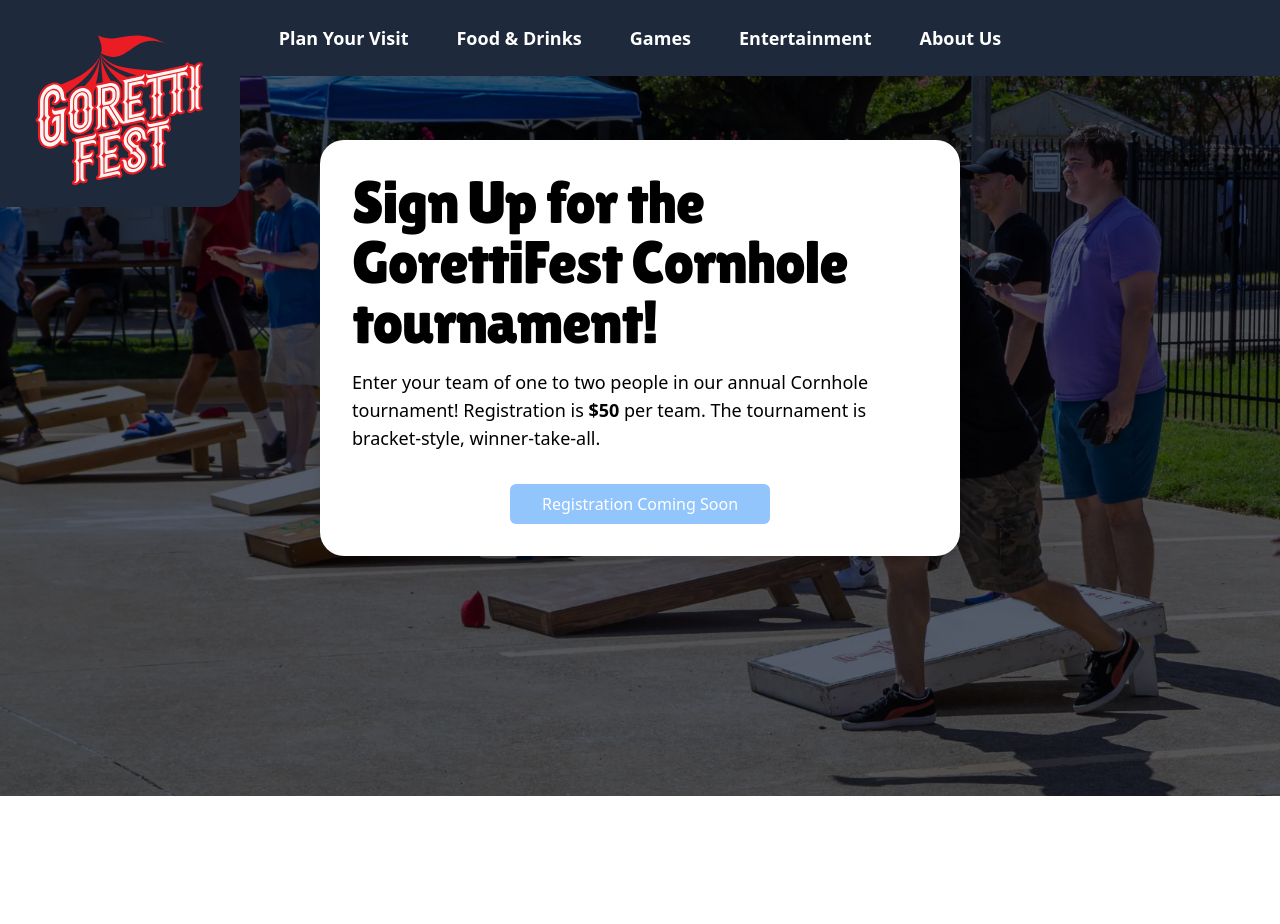
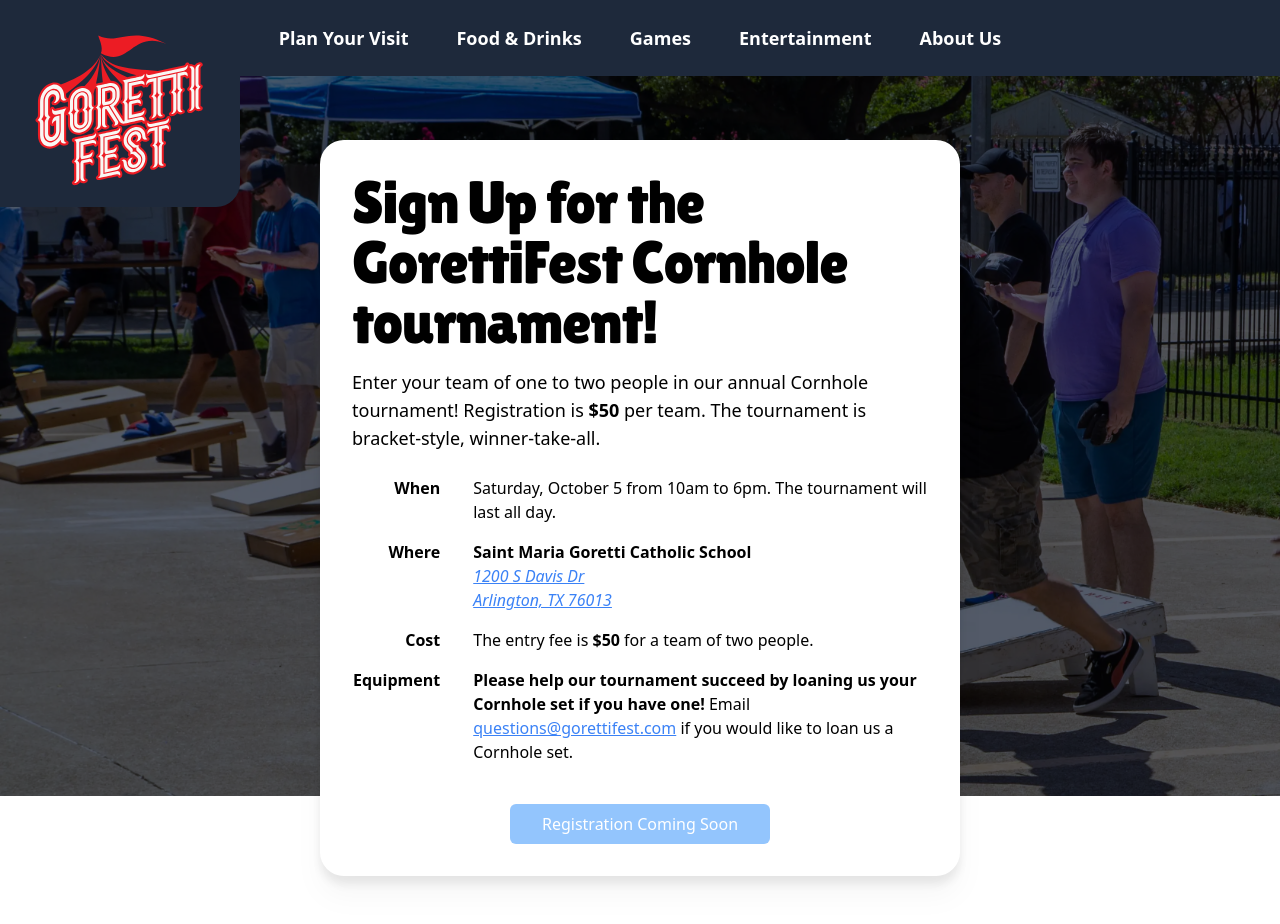
Before and after one commit to ktbartholomew/gorettifest.com, a Next.js app: page /cornhole/register in a window 1280 px wide. Shown: the top 924 px of the page. Before the commit the page ends 800 px from the top, so only its background shows below. Built offline with nearby package versions, Linux system fonts and the light colour scheme.

Commit message:
add more details about cornhole

```diff
--- a/app/cornhole/register/page.tsx
+++ b/app/cornhole/register/page.tsx
@@ -41,6 +41,55 @@
                 tournament! Registration is <strong>$50</strong> per team. The
                 tournament is bracket-style, winner-take-all.
               </p>
+              <InfoTable>
+                <tbody>
+                  <tr>
+                    <th>When</th>
+                    <td>
+                      Saturday, October 5 from 10am to 6pm. The tournament will
+                      last all day.
+                    </td>
+                  </tr>
+                  <tr>
+                    <th>Where</th>
+                    <td>
+                      <strong>Saint Maria Goretti Catholic School</strong>
+                      <br />
+                      <a
+                        href="https://maps.app.goo.gl/qKE7DvAxQKcZ7Qyt9"
+                        target="_blank"
+                        rel="noreferrer"
+                      >
+                        <address>
+                          1200 S Davis Dr <br />
+                          Arlington, TX 76013
+                        </address>
+                      </a>
+                    </td>
+                  </tr>
+                  <tr>
+                    <th>Cost</th>
+                    <td>
+                      The entry fee is <strong>$50</strong> for a team of two
+                      people.
+                    </td>
+                  </tr>
+                  <tr>
+                    <th>Equipment</th>
+                    <td>
+                      <strong>
+                        Please help our tournament succeed by loaning us your
+                        Cornhole set if you have one!
+                      </strong>{" "}
+                      Email{" "}
+                      <a href="mailto:questions@gorettifest.com">
+                        questions@gorettifest.com
+                      </a>{" "}
+                      if you would like to loan us a Cornhole set.
+                    </td>
+                  </tr>
+                </tbody>
+              </InfoTable>
               <div className="text-center mt-8">
                 <button
                   disabled
```
